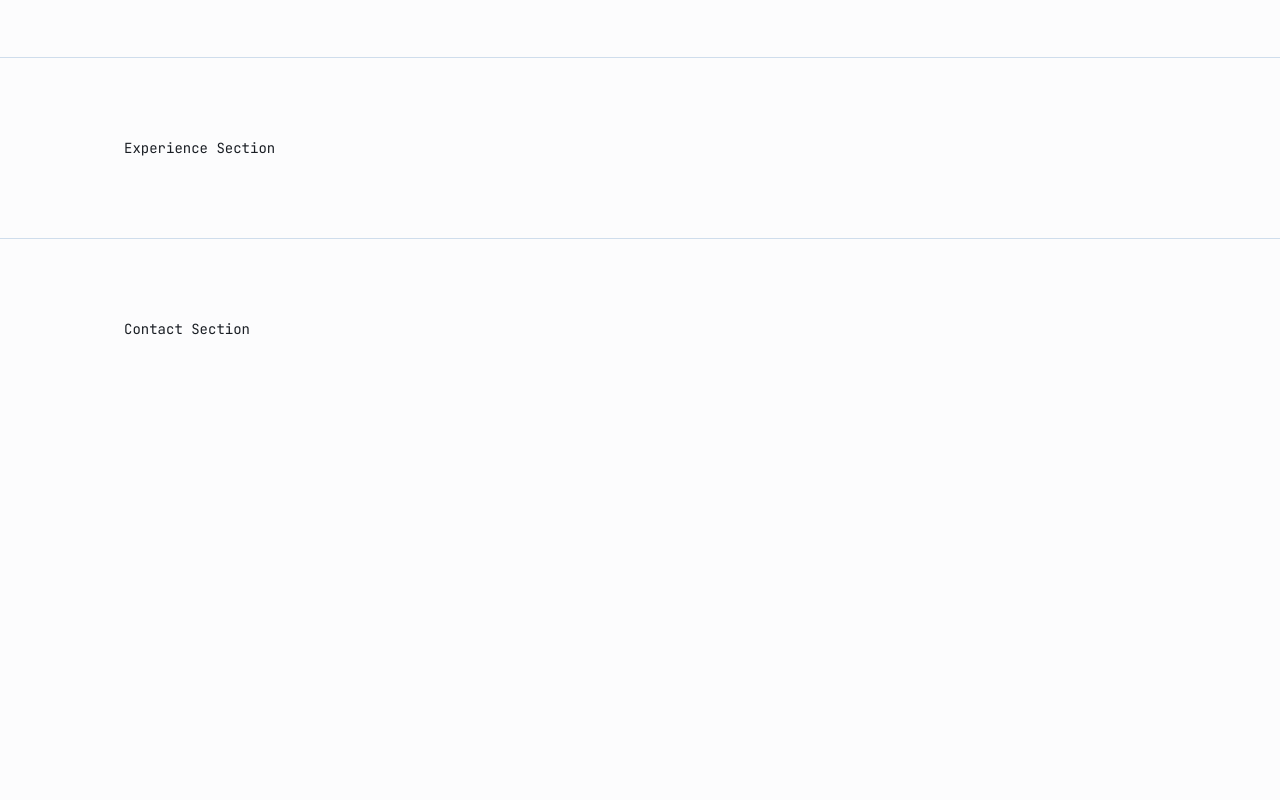
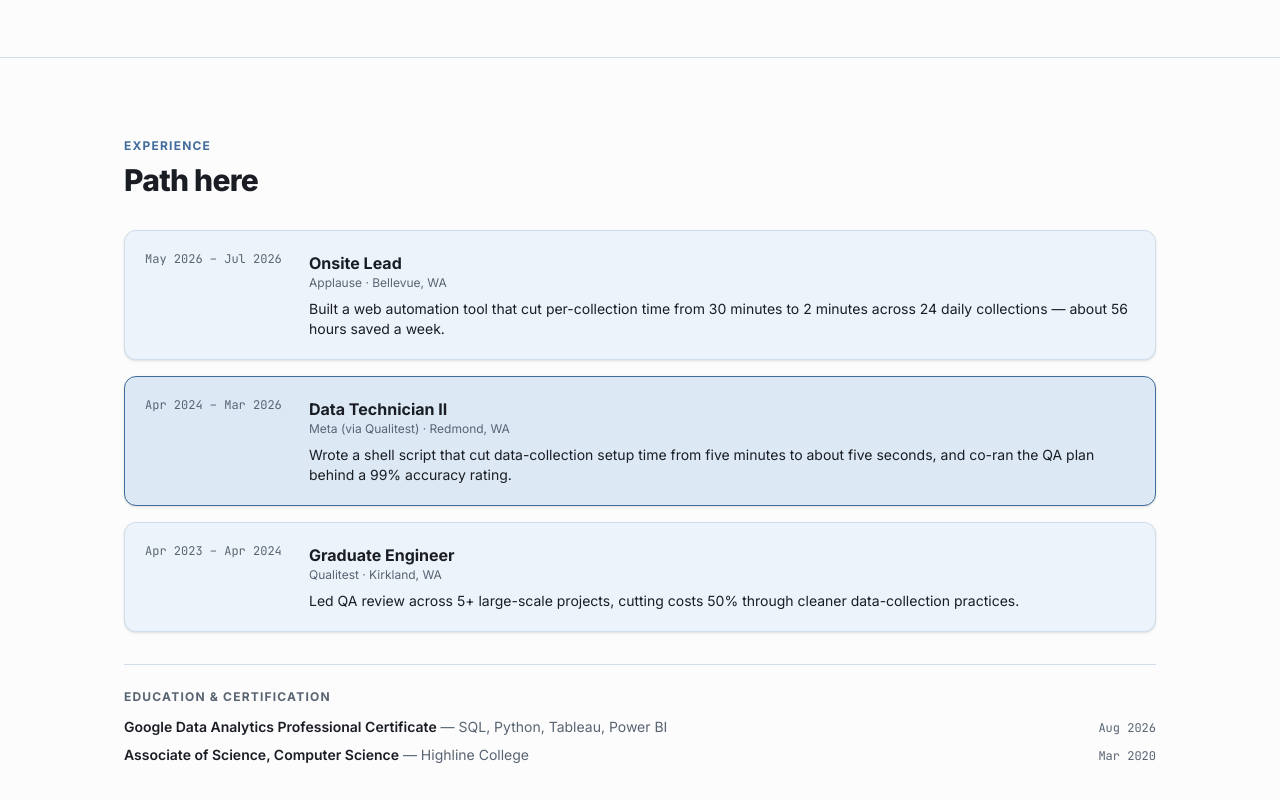
Before and after one commit to SunghunP/joe-portfolio, a React (Vite) app: page / in a window 1280 px wide. Shown: the part 2920-3720 px from the top of the page. Before the commit the page ends 3339 px from the top, so only its background shows below. Built offline with nearby package versions, Linux system fonts and the light colour scheme.

Commit message:
Add Experience section from resume history

```diff
--- a/src/App.jsx
+++ b/src/App.jsx
@@ -6,6 +6,7 @@ import Stats from './components/Stats';
 import Shell from './components/Shell';
 import Skills from './components/Skills';
 import Projects from './components/Projects';
+import Experience from './components/Experience';
 
 function App() {
   return (
@@ -15,7 +16,6 @@ function App() {
       <Shell className="py-14 sm:py-20">
         <Stats />
       </Shell>
-
 
       <Section id="about">
         <About />
@@ -27,7 +27,7 @@ function App() {
         <Projects />
       </Section>
       <Section id="experience">
-        <p className="font-mono text-sm text-ink">Experience Section</p>
+        <Experience />
       </Section>
       <Section id="contact">
         <p className="font-mono text-sm text-ink">Contact Section</p>
--- /dev/null
+++ b/src/components/Experience.jsx
@@ -0,0 +1,44 @@
+import Kicker from './Kicker'
+import { experience, education } from '../data/experience'
+
+export default function Experience() {
+  return (
+    <div>
+      <Kicker>Experience</Kicker>
+      <h2 className="mt-2 text-2xl font-extrabold tracking-tight text-ink sm:text-3xl">Path here</h2>
+
+      <div className="mt-8 flex flex-col gap-4">
+        {experience.map((job) => (
+          <div
+            key={job.role}
+            className={`rounded-xl border p-5 shadow-sm sm:grid sm:grid-cols-[9rem_1fr] sm:gap-5 ${
+              job.featured ? 'border-primary bg-primary-tint' : 'border-border bg-card'
+            }`}
+          >
+            <div className="font-mono text-xs text-muted">{job.period}</div>
+            <div>
+              <h3 className="font-bold text-ink">{job.role}</h3>
+              <p className="text-xs text-muted">{job.company}</p>
+              <p className="mt-2 text-sm text-ink">{job.description}</p>
+            </div>
+          </div>
+        ))}
+      </div>
+
+      <div className="mt-8 border-t border-border pt-6">
+        <h3 className="text-xs font-bold uppercase tracking-widest text-muted">Education &amp; Certification</h3>
+        <div className="mt-3 flex flex-col gap-2">
+          {education.map((item) => (
+            <div key={item.credential} className="flex flex-wrap items-baseline justify-between gap-x-4 gap-y-1 text-sm">
+              <span className="font-semibold text-ink">
+                {item.credential}
+                {item.detail && <span className="font-normal text-muted"> — {item.detail}</span>}
+              </span>
+              <span className="font-mono text-xs text-muted">{item.period}</span>
+            </div>
+          ))}
+        </div>
+      </div>
+    </div>
+  )
+}
--- /dev/null
+++ b/src/data/experience.js
@@ -0,0 +1,28 @@
+export const experience = [
+  {
+    role: 'Onsite Lead',
+    company: 'Applause · Bellevue, WA',
+    period: 'May 2026 – Jul 2026',
+    description:
+      'Built a web automation tool that cut per-collection time from 30 minutes to 2 minutes across 24 daily collections — about 56 hours saved a week.',
+  },
+  {
+    role: 'Data Technician II',
+    company: 'Meta (via Qualitest) · Redmond, WA',
+    period: 'Apr 2024 – Mar 2026',
+    description:
+      'Wrote a shell script that cut data-collection setup time from five minutes to about five seconds, and co-ran the QA plan behind a 99% accuracy rating.',
+    featured: true,
+  },
+  {
+    role: 'Graduate Engineer',
+    company: 'Qualitest · Kirkland, WA',
+    period: 'Apr 2023 – Apr 2024',
+    description: 'Led QA review across 5+ large-scale projects, cutting costs 50% through cleaner data-collection practices.',
+  },
+]
+
+export const education = [
+  { credential: 'Google Data Analytics Professional Certificate', detail: 'SQL, Python, Tableau, Power BI', period: 'Aug 2026' },
+  { credential: 'Associate of Science, Computer Science', detail: 'Highline College', period: 'Mar 2020' },
+]
```
